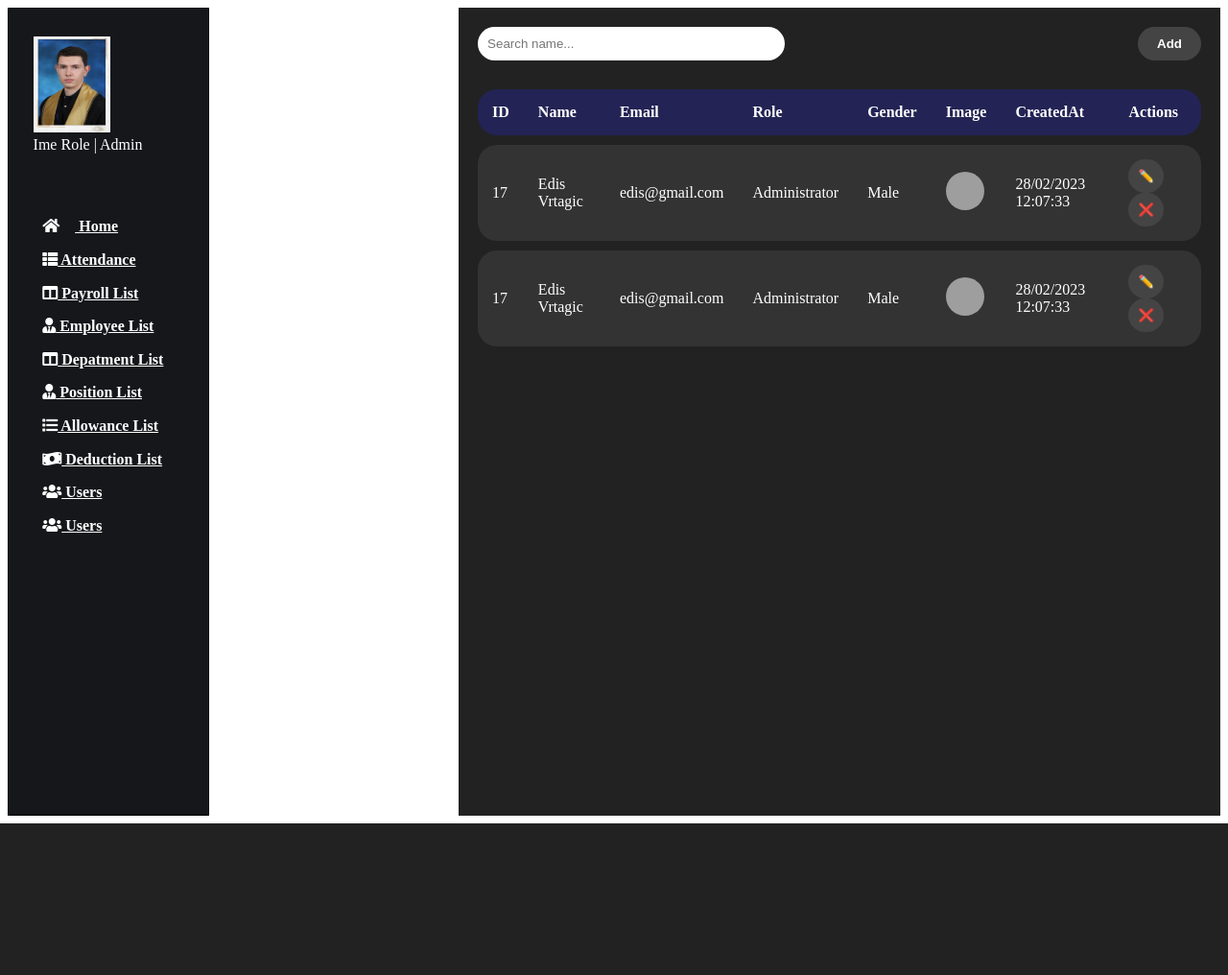
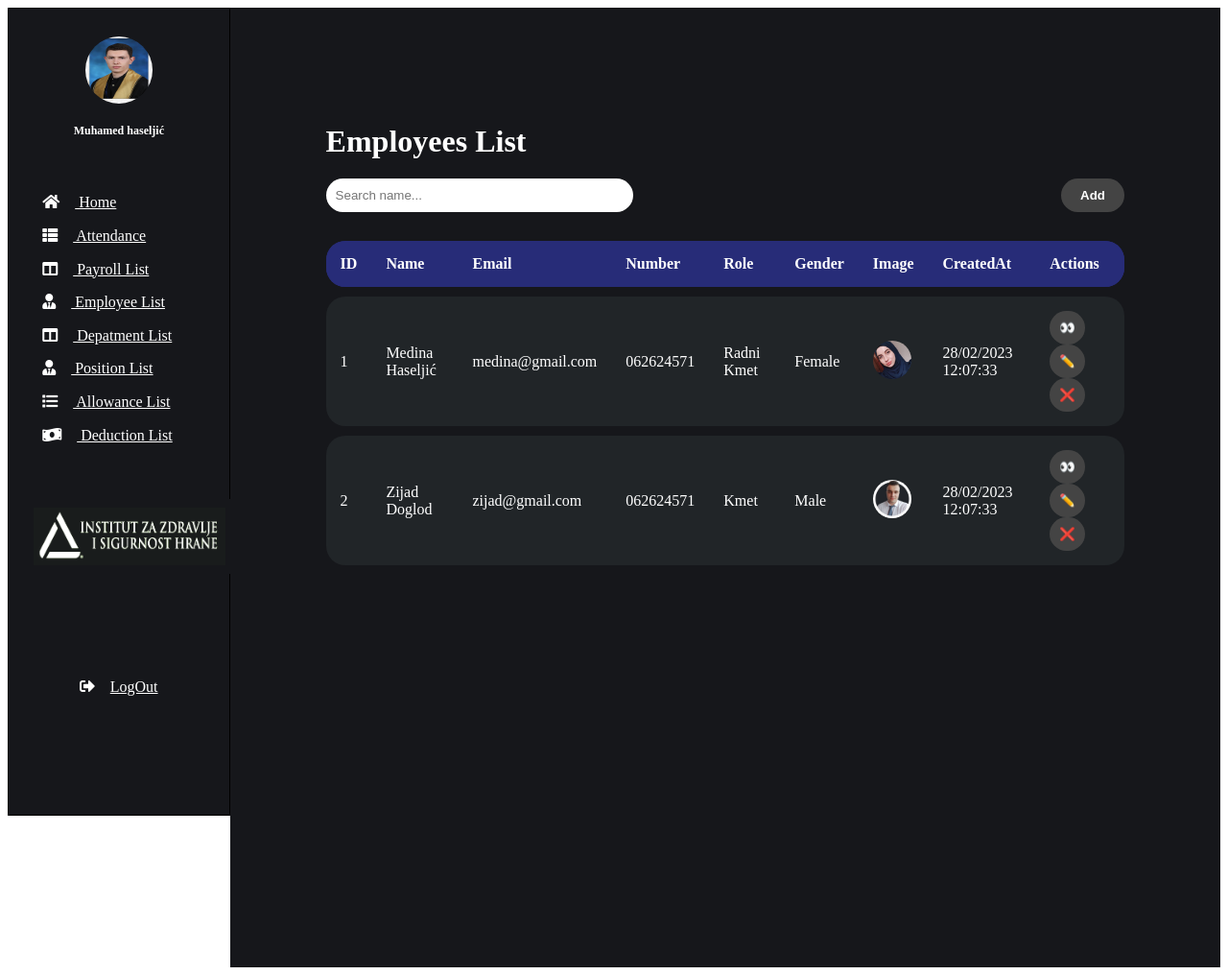
Before and after one commit to muhamedhaseljic/php-IZZISH, a PHP site: page /index.php?page=deductions in a window 1280 px wide. Shown: the whole page at 96% size. Before the commit the page ends 858 px from the top, so only its background shows below. Run offline with PHP 8.4, Linux system fonts and the light colour scheme; some libraries are stand-ins or nearby versions; some web fonts are replaced; grey boxes are pictures that could not be loaded.

Commit message:
Uredjivanje employees tabele i dodavanje slika za sidebar

```diff
--- a/deductions.php
+++ b/deductions.php
@@ -1,9 +1,10 @@
 
     <style>
 .custom-main-content {
-    margin-left: 260px; /* Space for the sidebar */
-    padding: 20px;
-    background-color: #222;
+    margin-left: 0px; /* Space for the sidebar */
+    width: 100%;
+    padding: 100px;
+    background-color: #16171b;
     min-height: 100vh;
 }
 
@@ -33,9 +34,11 @@
 
 /* Table Styling */
 .custom-table {
+
     width: 100%;
     border-collapse: separate;
     border-spacing: 0 10px; /* Increased gap between rows */
+
 }
 
 .custom-table th, .custom-table td {
@@ -45,9 +48,19 @@
 }
 
 thead tr {
-    background-color: #232355;
+    background-color: #272c78;
+
 
 }
+
+.custom-table thead th {
+    padding: 15px;
+    text-align: left;
+    color: #fff;
+    background-color: #272c78;
+    border: none; /* Remove header cell border */
+}
+
 .custom-table tbody tr td:first-child {
     border-top-left-radius: 20px;
     border-bottom-left-radius: 20px;
@@ -74,7 +87,8 @@ tbody tr:last-child {
 
 .custom-table tbody tr td {
     border: none;
-    background-color: #333;
+    background-color: #212528;
+    vertical-align: middle;
 
 }
 
@@ -117,9 +131,14 @@ button {
     align-items: center;
     justify-content: center;
 }
+.custom-main-content h1{
+    color:white;
+    margin-bottom:20px;
+}
     </style>
 
     <div class="custom-main-content">
+        <h1 >Employees List</h1>
             <div class="d-flex justify-content-between align-items-center mb-3">
                 <input type="text" placeholder="Search name..." class="custom-search-bar">
                 <button class="custom-add-btn">Add</button>
@@ -130,6 +149,7 @@ button {
                         <th>ID</th>
                         <th>Name</th>
                         <th>Email</th>
+                        <th>Number</th>
                         <th>Role</th>
                         <th>Gender</th>
                         <th>Image</th>
@@ -139,29 +159,34 @@ button {
                 </thead>
                 <tbody>
                     <tr>
-                        <td>17</td>
-                        <td>Edis Vrtagic</td>
-                        <td>edis@gmail.com</td>
-                        <td>Administrator</td>
-                        <td>Male</td>
-                        <td><img src="path-to-image.jpg" alt="Edis" class="custom-profile-img"></td>
+                        <td>1</td>
+                        <td>Medina Haseljić</td>
+                        <td>medina@gmail.com</td>
+                        <td>062624571</td>
+                        <td>Radni Kmet</td>
+                        <td>Female</td>
+                        <td><img src="Medina-Haseljic.jpg" alt="Edis" class="custom-profile-img"></td>
                         <td>28/02/2023 12:07:33</td>
                         <td>
+                        <button class="custom-delete-btn">👀</button>
                             <button class="custom-edit-btn">✏️</button>
                             <button class="custom-delete-btn">❌</button>
                         </td>
                     </tr>
                     <tr>
-                        <td>17</td>
-                        <td>Edis Vrtagic</td>
-                        <td>edis@gmail.com</td>
-                        <td>Administrator</td>
+                        <td>2</td>
+                        <td>Zijad Doglod</td>
+                        <td>zijad@gmail.com</td>
+                        <td>062624571</td>
+                        <td>Kmet</td>
                         <td>Male</td>
-                        <td><img src="path-to-image.jpg" alt="Edis" class="custom-profile-img"></td>
+                        <td><img src="zijadDoglod.jpg" alt="Edis" class="custom-profile-img"></td>
                         <td>28/02/2023 12:07:33</td>
                         <td>
+                            <button class="custom-delete-btn">👀</button>
                             <button class="custom-edit-btn">✏️</button>
                             <button class="custom-delete-btn">❌</button>
+
                         </td>
                     </tr>
                     <!-- Repeat for other entries -->
--- a/sidebar.php
+++ b/sidebar.php
@@ -16,7 +16,7 @@ a.nav-item {
 
     background-color: #16171b;
     color: white;
-    font-weight: 600;
+    font-weight: 100;
 }
 a.nav-item:hover{
     background-color:#6c68fb;
@@ -37,13 +37,58 @@ a.nav-item:hover{
 }
 div.nav-item{
     position: relative;
-    display: block;
+    display: flex;
     padding: 0.55rem 0.35rem;
     margin-bottom: -1px;
 
     background-color: #16171b;
     color: white;
     font-weight: 400;
+    margin-bottom:0px;
+    place-content:center;
+}
+div.nav-item img{
+    border-radius:100%;
+}
+
+img.nav-item{
+    position: relative;
+    display: block;
+    padding: 0.55rem 0.35rem;
+    background-color: #16171b;
+    color: white;
+    font-weight: 400;
+    margin-bottom:100px;
+    margin-top: 50px;
+}
+.sidebar-custom  a.nav-item:last-child {
+    position: relative;
+    display: flex;
+    padding: 0.55rem 0.95rem;
+    margin-bottom: -1px;
+
+    background-color: #16171b;
+    color: white;
+    font-weight: 100;
+    justify-content:center;
+    align-items:center;
+    place-content:center;
+}
+.sidebar-custom  a.nav-item:last-child:hover {
+    position: relative;
+    display: flex;
+    padding: 0.55rem 0.95rem;
+    margin-bottom: -1px;
+
+    background-color: #16171b;
+    color: white;
+
+}
+h3.nav-item{
+    display: flex;
+    font-size:12px;
+    color:white;
+    place-content:center;
     margin-bottom:50px;
 }
 </style>
@@ -52,26 +97,22 @@ div.nav-item{
 
 		<div class="sidebar-list">
                 <div class="nav-item">
-                    <img class="nav-item" src="images/Haseljić Muhamed_pp.jpg" width="80px" height="100px" alt="">
-                    <br><span>Ime </span>
-                    <span>Role | Admin</span>
+                    <img class="" src="images/Haseljić Muhamed_pp.jpg" width="70px" height="70px" alt="">
                 </div>
+                <h3 class="nav-item">Muhamed haseljić</h3>
 
 				<a href="index.php?page=home" class="nav-item nav-home"><span class='icon-field'><i class="fa fa-home"> &nbsp; &nbsp;</i></span> Home</a>
-				<a href="index.php?page=attendance" class="nav-item nav-attendance"><span class='icon-field'><i class="fa fa-th-list"></i></span> Attendance</a>
-				<a href="index.php?page=payroll" class="nav-item nav-payroll"><span class='icon-field'><i class="fa fa-columns"></i></span> Payroll List</a>
-				<a href="index.php?page=employee" class="nav-item nav-employee"><span class='icon-field'><i class="fa fa-user-tie"></i></span> Employee List</a>
-				<a href="index.php?page=department" class="nav-item nav-department"><span class='icon-field'><i class="fa fa-columns"></i></span> Depatment List</a>
-				<a href="index.php?page=position" class="nav-item nav-position"><span class='icon-field'><i class="fa fa-user-tie"></i></span> Position List</a>
+				<a href="index.php?page=attendance" class="nav-item nav-attendance"><span class='icon-field'><i class="fa fa-th-list">  &nbsp; &nbsp;</i></span> Attendance</a>
+				<a href="index.php?page=payroll" class="nav-item nav-payroll"><span class='icon-field'><i class="fa fa-columns">  &nbsp; &nbsp;</i></span> Payroll List</a>
+				<a href="index.php?page=employee" class="nav-item nav-employee"><span class='icon-field'><i class="fa fa-user-tie"> &nbsp; &nbsp;</i></span> Employee List</a>
+				<a href="index.php?page=department" class="nav-item nav-department"><span class='icon-field'><i class="fa fa-columns"> &nbsp; &nbsp;</i></span> Depatment List</a>
+				<a href="index.php?page=position" class="nav-item nav-position"><span class='icon-field'><i class="fa fa-user-tie"> &nbsp; &nbsp;</i></span> Position List</a>
 
-				<a href="index.php?page=allowance" class="nav-item nav-allowance"><span class='icon-field'><i class="fa fa-list"></i></span> Allowance List</a>
-				<a href="index.php?page=deductions" class="nav-item nav-deductions"><span class='icon-field'><i class="fa fa-money-bill-wave"></i></span> Deduction List</a>
+				<a href="index.php?page=allowance" class="nav-item nav-allowance"><span class='icon-field'><i class="fa fa-list"> &nbsp; &nbsp;</i></span> Allowance List</a>
+				<a href="index.php?page=deductions" class="nav-item nav-deductions"><span class='icon-field'><i class="fa fa-money-bill-wave"> &nbsp; &nbsp;</i></span> Deduction List</a>
+				<img class="nav-item" src="inz_logo_-1.png" width="200px" height="60px" alt="">
 
-
-				<a href="index.php?page=users" class="nav-item nav-users"><span class='icon-field'><i class="fa fa-users"></i></span> Users</a>
-                <a href="index.php?page=users" class="nav-item nav-users"><span class='icon-field'><i class="fa fa-users"></i></span> Users</a>
-
-
+                <a href="index.php?page=deductions" class="nav-item nav-deductions"><span class='icon-field'><i class="fas fa-sign-out-alt"> &nbsp; &nbsp;</i></span> LogOut</a>
 		</div>
 
 </nav>
```
Also changed, not shown: Medina-Haseljic.jpg (added), zijadDoglod.jpg (added).
